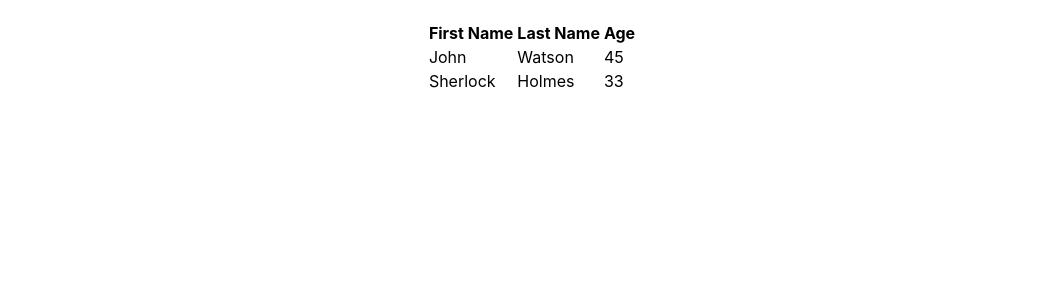
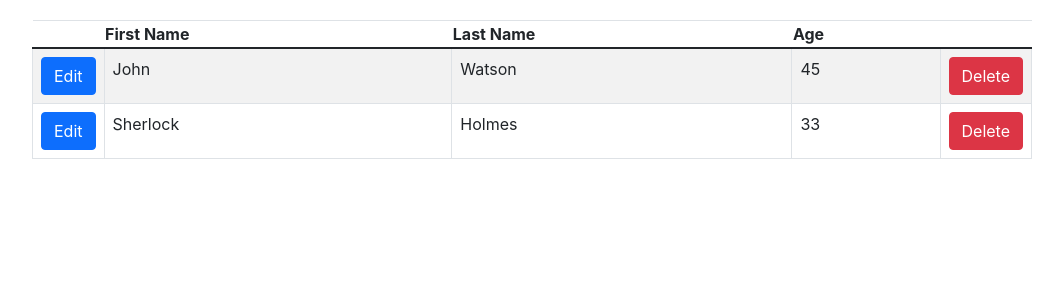
Before and after one commit to attealalahti/netum-exercise, a React (Create React App) app in the folder frontend/: page / in a window 1280 px wide. Shown: the top 300 px of the page, without its empty margins (108-1171 px from the left). Built offline with nearby package versions, Linux system fonts and the light colour scheme.

Commit message:
Rename Table.tsx to TableManager.tsx, style with bootstrap, add buttons.

```diff
--- a/frontend/package.json
+++ b/frontend/package.json
@@ -11,6 +11,7 @@
     "@types/react": "^17.0.39",
     "@types/react-dom": "^17.0.11",
     "react": "^17.0.2",
+    "react-bootstrap": "^2.1.2",
     "react-dom": "^17.0.2",
     "react-scripts": "5.0.0",
     "typescript": "^4.5.5",
--- a/frontend/public/index.html
+++ b/frontend/public/index.html
@@ -5,16 +5,19 @@
         <link rel="icon" href="%PUBLIC_URL%/favicon.ico" />
         <meta name="viewport" content="width=device-width, initial-scale=1" />
         <meta name="theme-color" content="#000000" />
-    <meta
-      name="description"
-      content="Web site created using create-react-app"
-    />
+        <meta name="description" content="Web site created using create-react-app" />
         <link rel="apple-touch-icon" href="%PUBLIC_URL%/logo192.png" />
         <!--
       manifest.json provides metadata used when your web app is installed on a
       user's mobile device or desktop. See https://developers.google.com/web/fundamentals/web-app-manifest/
     -->
         <link rel="manifest" href="%PUBLIC_URL%/manifest.json" />
+        <link
+            rel="stylesheet"
+            href="https://cdn.jsdelivr.net/npm/bootstrap@5.1.3/dist/css/bootstrap.min.css"
+            integrity="sha384-1BmE4kWBq78iYhFldvKuhfTAU6auU8tT94WrHftjDbrCEXSU1oBoqyl2QvZ6jIW3"
+            crossorigin="anonymous"
+        />
         <!--
       Notice the use of %PUBLIC_URL% in the tags above.
       It will be replaced with the URL of the `public` folder during the build.
@@ -38,6 +41,5 @@
 
       To begin the development, run `npm start` or `yarn start`.
       To create a production bundle, use `npm run build` or `yarn build`.
-    -->
-  </body>
+    --></body>
 </html>
--- a/frontend/src/App.css
+++ b/frontend/src/App.css
@@ -1,5 +1,11 @@
-.App {
+.TableContainer {
     display: flex;
     justify-content: center;
     margin: 20px;
 }
+.TableContainer table {
+    max-width: 1000px;
+}
+.ButtonCell {
+    width: 30px;
+}
--- a/frontend/src/App.tsx
+++ b/frontend/src/App.tsx
@@ -1,10 +1,10 @@
 import "./App.css";
-import Table from "./Table";
+import TableManager from "./TableManager";
 
 function App() {
     return (
         <div className="App">
-            <Table />
+            <TableManager />
         </div>
     );
 }
--- a/frontend/src/Table.tsx
+++ /dev/null
@@ -1,30 +0,0 @@
-interface Person {
-    firstName: string;
-    lastName: string;
-    age: number;
-}
-
-let db: Person[] = [
-    { firstName: "John", lastName: "Watson", age: 45 },
-    { firstName: "Sherlock", lastName: "Holmes", age: 33 },
-];
-
-function Table() {
-    return (
-        <table>
-            <tr>
-                <th>First Name</th>
-                <th>Last Name</th>
-                <th>Age</th>
-            </tr>
-            {db.map((person) => (
-                <tr>
-                    <td>{person.firstName}</td>
-                    <td>{person.lastName}</td>
-                    <td>{person.age}</td>
-                </tr>
-            ))}
-        </table>
-    );
-}
-export default Table;
--- /dev/null
+++ b/frontend/src/TableManager.tsx
@@ -0,0 +1,46 @@
+import { Table, Button } from "react-bootstrap";
+
+interface Person {
+    firstName: string;
+    lastName: string;
+    age: number;
+}
+
+let db: Person[] = [
+    { firstName: "John", lastName: "Watson", age: 45 },
+    { firstName: "Sherlock", lastName: "Holmes", age: 33 },
+];
+
+function TableManager() {
+    return (
+        <div>
+            <div className="TableContainer">
+                <Table striped bordered>
+                    <thead>
+                        <th></th>
+                        <th>First Name</th>
+                        <th>Last Name</th>
+                        <th>Age</th>
+                        <th></th>
+                    </thead>
+                    <tbody>
+                        {db.map((person) => (
+                            <tr>
+                                <td className="ButtonCell">
+                                    <Button variant="primary">Edit</Button>
+                                </td>
+                                <td>{person.firstName}</td>
+                                <td>{person.lastName}</td>
+                                <td>{person.age}</td>
+                                <td className="ButtonCell">
+                                    <Button variant="danger">Delete</Button>
+                                </td>
+                            </tr>
+                        ))}
+                    </tbody>
+                </Table>
+            </div>
+        </div>
+    );
+}
+export default TableManager;
```
Also changed, not shown: 1 other file (tests, documents, lock files or other folders). Lines whose indentation alone changed are shown as unchanged.
